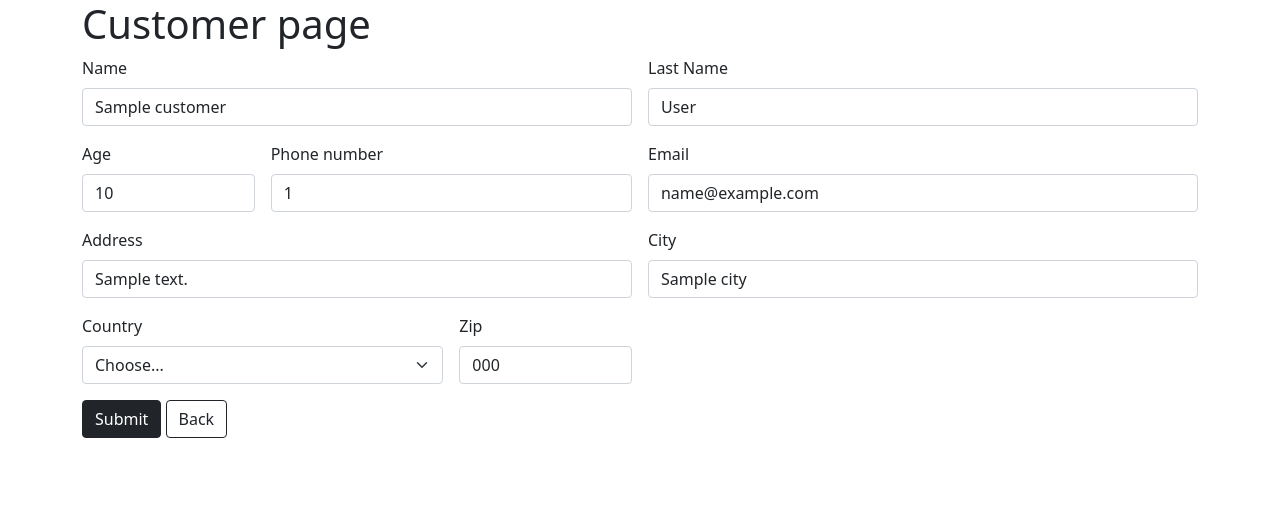
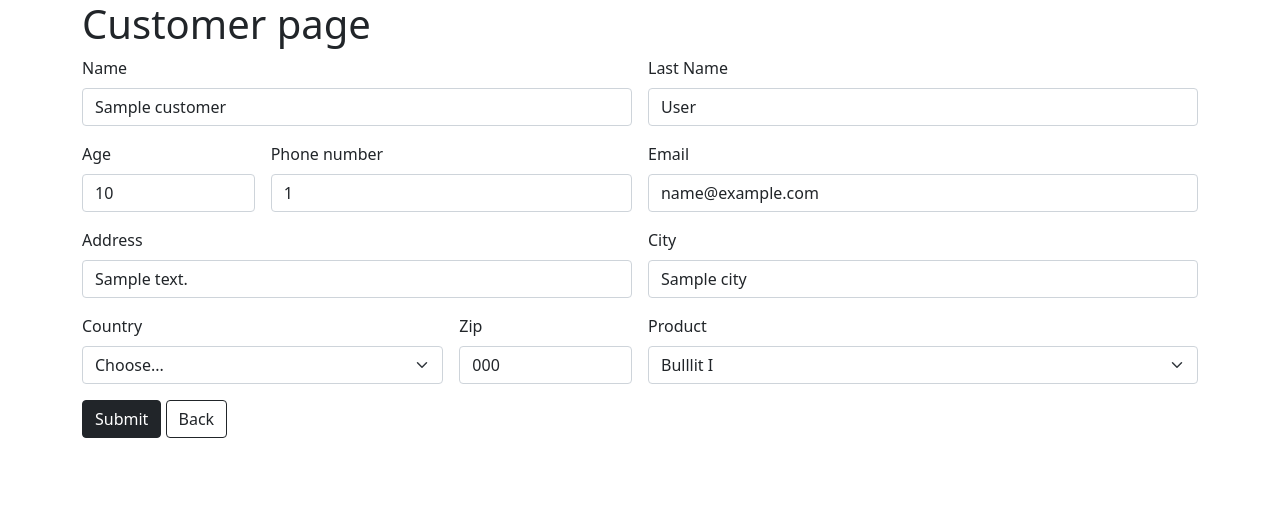
Before and after one commit to AranBeitia/MVC-poc, a PHP site: template views/customer/customer.php in a window 1280 px wide. Shown: the top 514 px of the page. Run offline with PHP 8.4, Linux system fonts and the light colour scheme; the template is opened without the code that fills it: most values are stand-ins (such as "Sample title", 1, 10 or a date in 2020); data that the repository does not hold is empty.

Commit message:
related products in customers

```diff
--- a/views/customer/customer.php
+++ b/views/customer/customer.php
@@ -108,6 +108,17 @@
 				<label for="inputZip" class="form-label">Zip</label>
 				<input type="text" class="form-control" id="inputZip" name="inputZip" value="<?php echo isset($customer["zip"]) ? $customer["zip"] : null ?>">
 			</div>
+			<div class="col-md-6">
+				<label for="inputProduct" class="form-label">Product</label>
+				<select id="inputProduct" name="inputProduct" class="form-select">
+					<option selected>Choose...</option>
+					<option value="1" <?php echo isset($customer["product_id"]) && $customer["roduct_id"] === 1 ? "selected" : null ?>>Bulllit I</option>
+					<option value="2" <?php echo isset($customer["product_id"]) && $customer["product_id"] === 2 ? "selected" : null ?>>Moto 3 I</option>
+					<option value="3" <?php echo isset($customer["product_id"]) && $customer["product_id"] === 3 ? "selected" : null ?>>Snow IV</option>
+					<option value="4" <?php echo isset($customer["product_id"]) && $customer["product_id"] === 4 ? "selected" : null ?>>Street III</option>
+					<option value="5" <?php echo isset($customer["product_id"]) && $customer["product_id"] === 5 ? "selected" : null ?>>Dirt V</option>
+				</select>
+			</div>
 			<div class="col-12">
 				<button type="submit" class="btn btn-dark">Submit</button>
 				<a href="?controller=customer&action=getAllCustomers" class="btn btn-outline-dark">Back</a>
```
Also changed, not shown: models/customerModel.php (+4 -3 lines).
